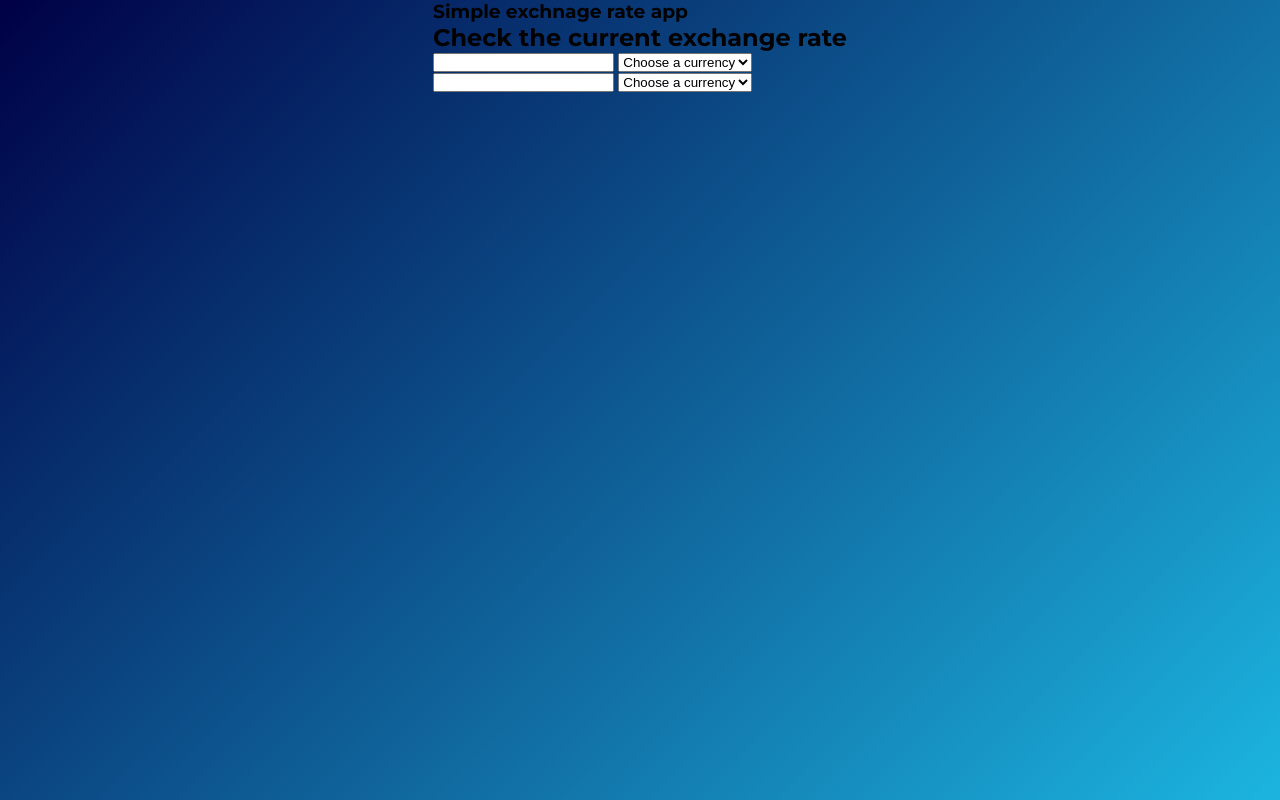
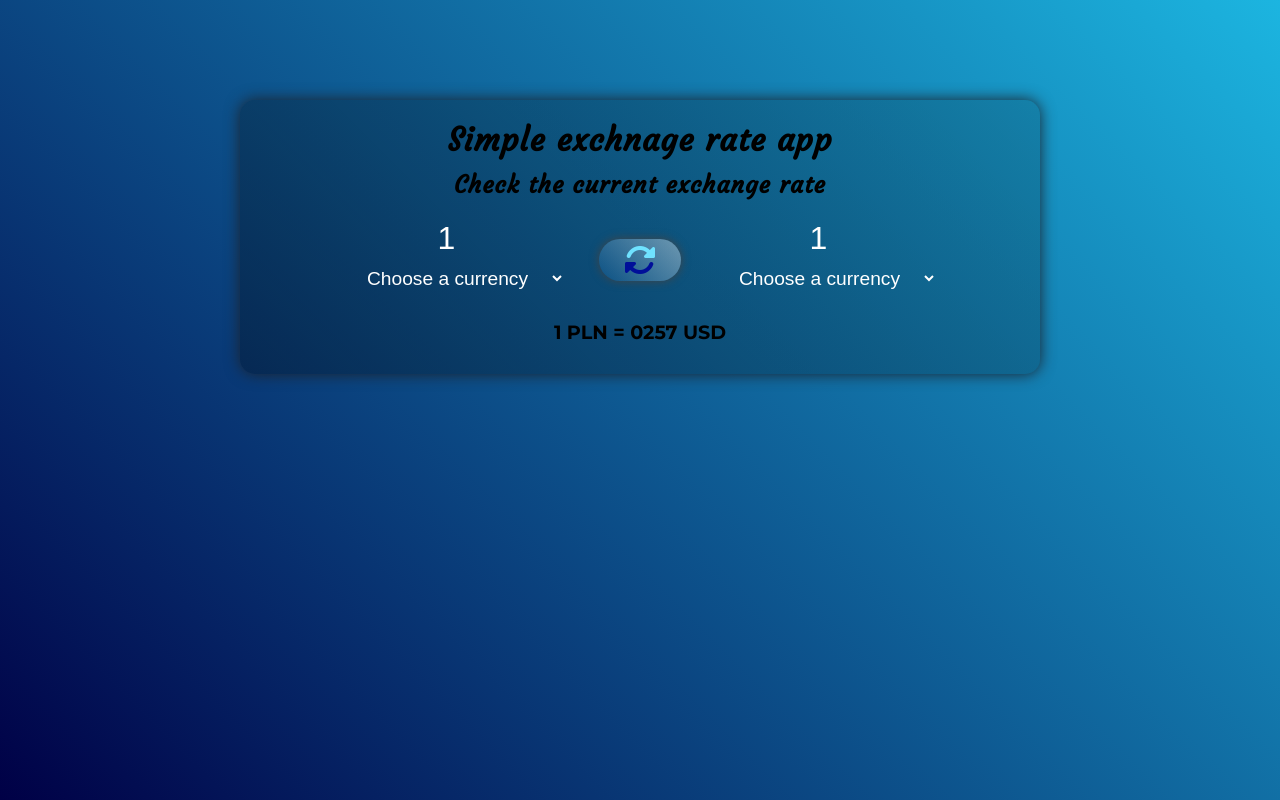
Before and after one commit to Artur-Majewski/currency-exchange, a plain HTML site: page index.html in a window 1280 px wide. Drawn offline with Linux system fonts and the light colour scheme.

Commit message:
Added basic styles

```diff
--- a/index.html
+++ b/index.html
@@ -10,6 +10,7 @@
   <link rel="preconnect" href="https://fonts.gstatic.com" crossorigin>
   <link href="https://fonts.googleapis.com/css2?family=Courgette&family=Montserrat:wght@400;700&display=swap"
     rel="stylesheet">
+  <script src="https://kit.fontawesome.com/3e9510479e.js" crossorigin="anonymous"></script>
   <link rel="stylesheet" href="css/style.css">
 </head>
 
@@ -22,18 +23,19 @@
       </header>
       <main class="exchange-window__main">
         <div class="currency-block">
-          <input type="number" class="currency-block__amount-first">
-          <select name="currency-first" id="currency-select-first">
+          <input type="number" class="currency-block__amount currency-block__amount--first" value=1 min="0">
+          <select class="currency-block__select currency-block__select--first">
             <option value="choose a currency ">Choose a currency</option>
           </select>
         </div>
+        <button class="currency-block__switch-ico"><i class="fa-solid fa-rotate"></i></button>
         <div class="currency-block">
-          <input type="number" class="currency-block__amount-second">
-          <select name="currency-second" id="currency-select-second">
+          <input type="number" class="currency-block__amount currency-block__amount--second" value=1 disabled>
+          <select class="currency-block__select currency-block__select--second">
             <option value="choose a currency ">Choose a currency</option>
           </select>
         </div>
-        <p class="rate-info"></p>
+        <p class="rate-info">1 PLN = 0257 USD</p>
       </main>
     </article>
   </section>
--- /dev/null
+++ b/sass/_article.scss
@@ -0,0 +1,86 @@
+.exchange-window {
+  width: 80%;
+  text-align: center;
+
+  &__header {
+    margin: 20px;
+    font-family: 'Courgette';
+    letter-spacing: 1px;
+  }
+
+  &__title {
+    font-size: 2rem;
+    margin-bottom: 10px;
+  }
+
+  &__main {
+    display: flex;
+    flex-wrap: wrap;
+    justify-content: space-around;
+
+  }
+}
+
+.currency-block {
+  display: flex;
+  flex-direction: column;
+  align-items: center;
+  width: 40%;
+
+  &__amount,
+  &__select {
+    border: none;
+    color: #fff;
+    background-color: transparent;
+  }
+
+  &__amount {
+    font-size: 2rem;
+    width: 100%;
+    text-align: center;
+  }
+
+  &__select {
+    padding: 10px 20px;
+    font-size: 1.2rem;
+    cursor: pointer;
+  }
+
+  &__amount:focus,
+  &__select:focus {
+    outline: none;
+    color: royalblue;
+    background: rgba($color: #000000, $alpha: 0.4);
+    border-radius: 10px;
+  }
+
+  &__switch-ico{
+    align-self: center;
+    margin: 5px;
+    padding: 5px 25px;
+    background: linear-gradient(45deg, rgba(#0084ff, 0.1), rgba(#fff, 0.4));
+    border: none;
+    border-radius: 25px;
+    box-shadow: 0px 0px 10px rgb(68, 68, 68);
+    cursor: pointer;
+    transition: 0.5s;
+  }
+
+  &__switch-ico:focus, &__switch-ico:hover {
+    outline: none;
+    background: linear-gradient(135deg, rgba(#0084ff, 0.01), rgba(#fff, 0.4));
+  }
+}
+
+.rate-info {
+  margin: 20px 20px 30px;
+  font-weight: 700;
+  font-size: 1.2rem;
+}
+
+.fa-solid {
+  font-size: 2rem;
+  background: -webkit-linear-gradient(#6fe2ff 0% 50%, #000f99 50% 100%);
+  -webkit-background-clip: text;
+  -webkit-text-fill-color: transparent;
+}
--- a/sass/_body.scss
+++ b/sass/_body.scss
@@ -1,5 +1,5 @@
 .body {
-  background: linear-gradient(135deg, #000046, #1CB5E0);
+  background: linear-gradient(45deg, $bgcGradFirst, $bgcGradSecond);
   display: flex;
   flex-direction: column;
   justify-content: flex-start;
--- a/sass/_variables.scss
+++ b/sass/_variables.scss
@@ -0,0 +1,2 @@
+$bgcGradFirst: #000046;
+$bgcGradSecond: #1CB5E0;
--- /dev/null
+++ b/sass/_wrapper.scss
@@ -0,0 +1,11 @@
+.wrapper {
+  display: flex;
+  flex-direction: column;
+  align-items: center;
+  width: 800px;
+  min-height: 100px;
+  margin: 100px;
+  border-radius: 15px;
+  box-shadow: 0 0 15px  #1c232D;
+  background: linear-gradient(45deg, rgba(0, 0, 0, 0.30), rgba(0, 0, 0, 0.15));
+}
--- a/sass/style.scss
+++ b/sass/style.scss
@@ -1,3 +1,5 @@
 @import 'reset';
 @import 'variables';
 @import 'body';
+@import 'wrapper';
+@import 'article';
```
Also changed, not shown: css/style.css, 1 other file.
